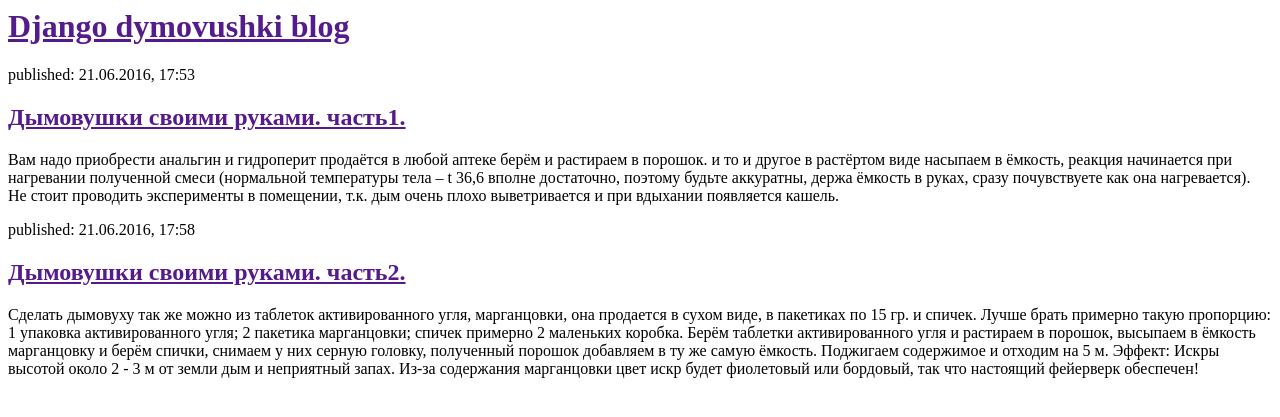
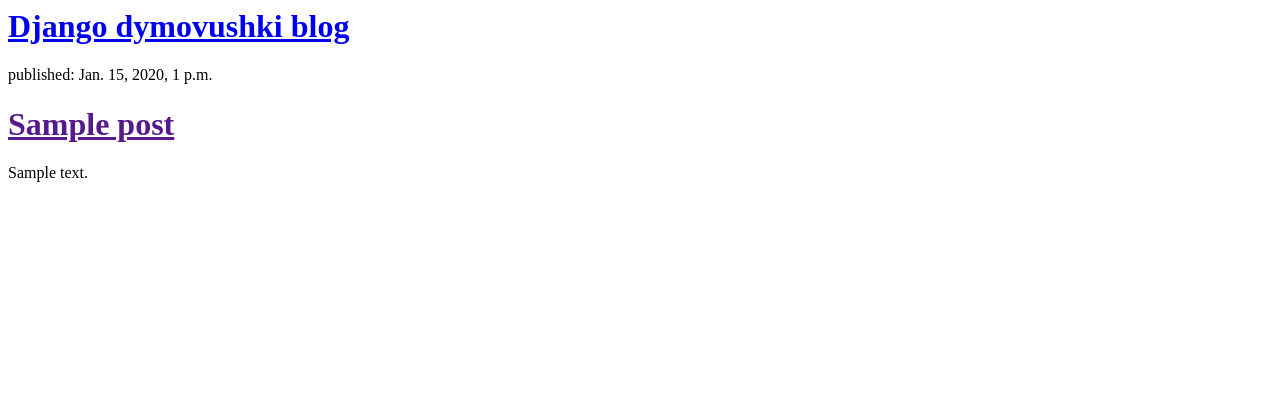
Before and after one commit to michail93/my-first-blog, a Django app: template blog/templates/blog/post_list.html in a window 1280 px wide. Shown: the top 417 px of the page. Run offline with Django 3.2, Linux system fonts and the light colour scheme; the template is opened without the code that fills it: values that come from a table or form of the project are taken from there, others are empty; tables that the repository leaves empty hold one stand-in row (values such as "Sample post").

Commit message:
Modified templates to display posts from database

```diff
--- a/blog/templates/blog/post_list.html
+++ b/blog/templates/blog/post_list.html
@@ -4,19 +4,14 @@
     </head>
     <body>
         <div>
-            <h1><a href="">Django dymovushki blog</a></h1>
+            <h1><a href="/">Django dymovushki blog</a></h1>
         </div>
-
-        <div>
-            <p>published: 21.06.2016, 17:53</p>
-            <h2><a href="">Дымовушки своими руками. часть1.</a></h2>
-            <p>Вам надо приобрести анальгин и гидроперит продаётся в любой аптеке берём и растираем в порошок. и то и другое в растёртом виде насыпаем в ёмкость, реакция начинается при нагревании полученной смеси (нормальной температуры тела – t 36,6 вполне достаточно, поэтому будьте аккуратны, держа ёмкость в руках, сразу почувствуете как она нагревается). Не стоит проводить эксперименты в помещении, т.к. дым очень плохо выветривается и при вдыхании появляется кашель.</p>
-        </div>
-
-        <div>
-            <p>published: 21.06.2016, 17:58</p>
-            <h2><a href="">Дымовушки своими руками. часть2.</a></h2>
-            <p>Сделать дымовуху так же можно из таблеток активированного угля, марганцовки, она продается в сухом виде, в пакетиках по 15 гр. и спичек. Лучше брать примерно такую пропорцию: 1 упаковка активированного угля; 2 пакетика марганцовки; спичек примерно 2 маленьких коробка. Берём таблетки активированного угля и растираем в порошок, высыпаем в ёмкость марганцовку и берём спички, снимаем у них серную головку, полученный порошок добавляем в ту же самую ёмкость. Поджигаем содержимое и отходим на 5 м. Эффект: Искры высотой около 2 - 3 м от земли дым и неприятный запах. Из-за содержания марганцовки цвет искр будет фиолетовый или бордовый, так что настоящий фейерверк обеспечен!</p>
-        </div>
+        {% for post in posts %}
+            <div>
+                <p>published: {{post.published_date}}</p>
+                <h1><a href="">{{post.title }}</a></h1>
+                <p>{{post.text|linebreaks}}</p>
+            </div>
+        {% endfor %}
     </body>
 </html>
--- a/blog/views.py
+++ b/blog/views.py
@@ -1,4 +1,7 @@
 from django.shortcuts import render
+from .models import Post
+from django.utils import timezone
 
 def post_list(request):
-    return render(request, 'blog/post_list.html', {})
+    posts=Post.objects.filter(published_date__lte=timezone.now()).order_by('published_date')
+    return render(request, 'blog/post_list.html', {'posts':posts})
```
Also changed, not shown: 2 other files.
